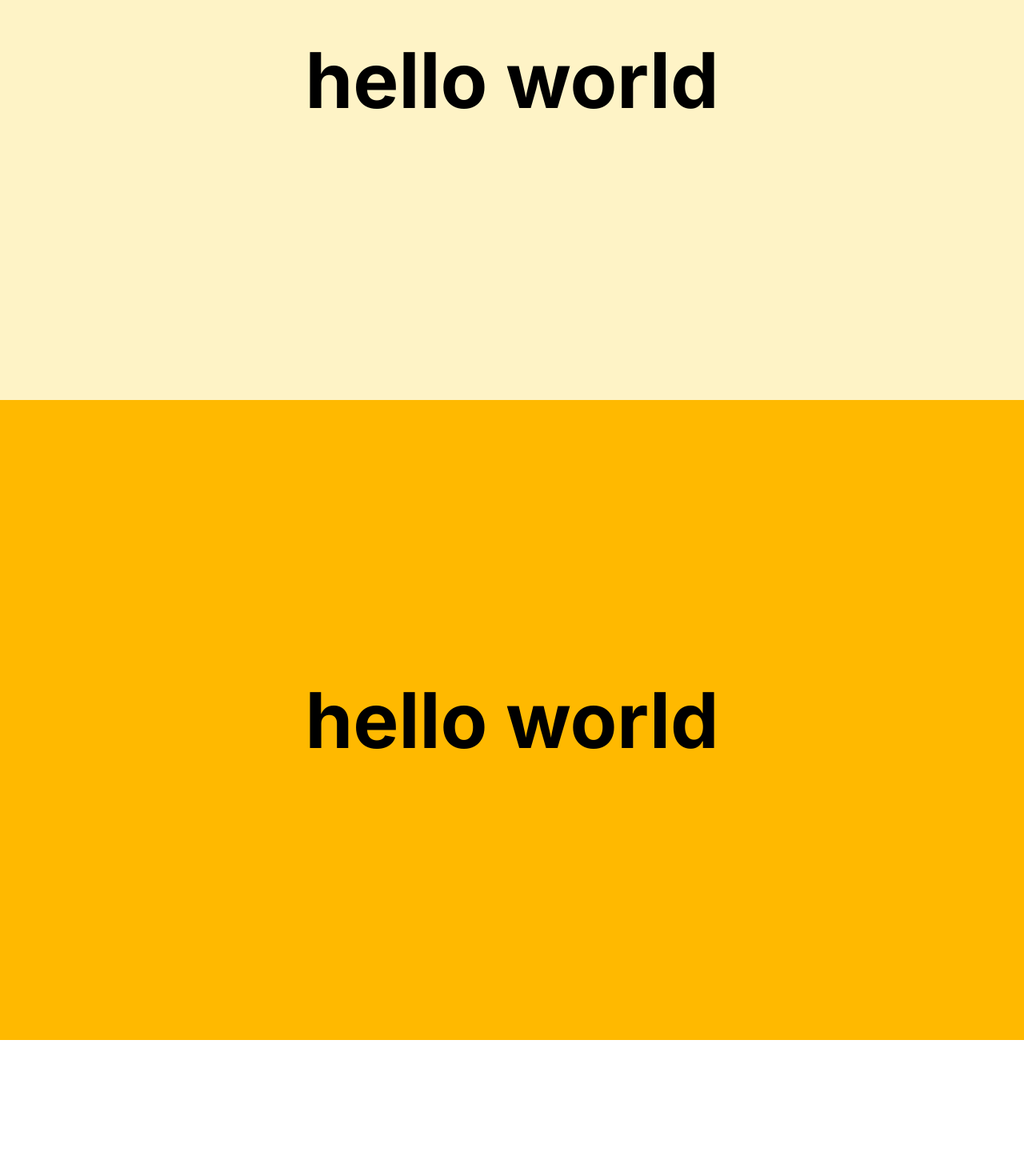
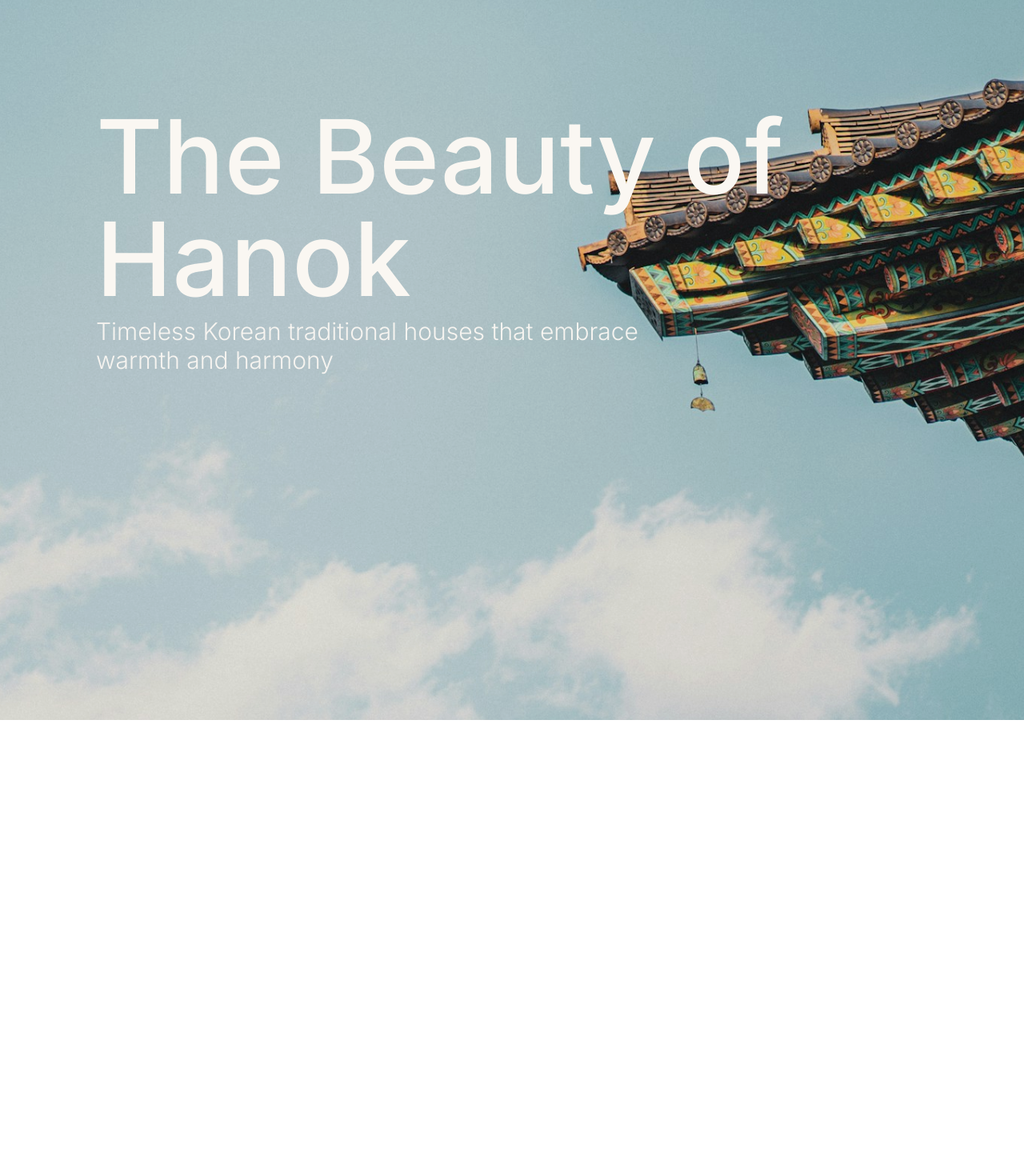
Before and after one commit to Elmosius/Hanok, a Vue app: page / in a window 1280 px wide. Shown: the part 300-1770 px from the top of the page at 80% size. Before the commit the page ends 1600 px from the top, so only its background shows below. Built offline with nearby package versions, Linux system fonts and the light colour scheme.

Commit message:
feat: add hero section

```diff
--- a/src/App.vue
+++ b/src/App.vue
@@ -5,6 +5,7 @@ import Navbar from "./components/Navbar";
 import { useScrollLock } from "./utils/scrollLock.ts";
 import { ScrollTrigger } from "gsap/ScrollTrigger";
 import { VueLenis } from "lenis/vue";
+import Hero from "./components/Hero";
 
 const lenisRef = ref();
 const { lock, unlock } = useScrollLock();
@@ -27,7 +28,7 @@ const toggleNav = () => {
       scale: 1.5,
       duration: 1.5,
       ease: "power4.inOut",
-      delay: 0.1,
+      delay: 0.2,
     });
   } else {
     unlock();
@@ -36,7 +37,7 @@ const toggleNav = () => {
       x: 0,
       y: 0,
       scale: 1,
-      duration: 1.5,
+      duration: 1.2,
       ease: "power4.inOut",
     });
   }
@@ -67,20 +68,7 @@ onMounted(() => {
   <Navbar @toggle-nav="toggleNav" :open-nav="openNav" />
 
   <main class="relative overflow-hidden origin-top-left" ref="main">
-    <section class="relative h-screen overflow-hidden bg-amber-100" id="home">
-      <h1 class="text-8xl h-screen font-bold flex justify-center items-center">
-        hello world
-      </h1>
-    </section>
-
-    <section
-      class="relative h-screen overflow-hidden bg-amber-400"
-      id="architecture"
-    >
-      <h1 class="text-8xl h-screen font-bold flex justify-center items-center">
-        hello world
-      </h1>
-    </section>
+    <Hero />
   </main>
 </template>
 
--- /dev/null
+++ b/src/components/Hero/Hero.vue
@@ -0,0 +1,60 @@
+<script setup lang="ts">
+import { IMAGE_HERO } from "../../constans";
+import gsap from "gsap";
+import { onMounted, ref } from "vue";
+import { ScrollTrigger } from "gsap/ScrollTrigger";
+const imgHeroRef = ref<HTMLElement | null>(null);
+
+onMounted(() => {
+  gsap.registerPlugin(ScrollTrigger);
+
+  if (!imgHeroRef.value) return;
+
+  gsap.fromTo(
+    imgHeroRef.value,
+    {
+      yPercent: -15,
+    },
+    {
+      yPercent: 15,
+      ease: "none",
+      scrollTrigger: {
+        trigger: document.documentElement,
+        start: "top top",
+        end: "bottom top",
+        scrub: 1,
+        markers: true,
+      },
+    },
+  );
+});
+</script>
+
+<template>
+  <section class="relative h-screen lg:h-[150vh] overflow-hidden" id="home">
+    <div class="w-full h-full relative">
+      <div
+        class="h-full px-15 md:px-30 container mx-auto absolute inset-0 z-10 flex flex-col gap-y-2 justify-center"
+      >
+        <h1 class="text-5xl md:text-7xl lg:text-9xl text-primary font-medium">
+          The Beauty of Hanok
+        </h1>
+        <p class="md:text-xl lg:text-3xl text-primary/95 font-light">
+          Timeless Korean traditional houses that embrace <br />
+          warmth and harmony
+        </p>
+      </div>
+
+      <img
+        ref="imgHeroRef"
+        :src="IMAGE_HERO"
+        alt="home"
+        class="w-full h-[120%] object-cover brightness-90 z-5"
+      />
+    </div>
+  </section>
+
+  <section class="h-screen"></section>
+</template>
+
+<style scoped></style>
--- /dev/null
+++ b/src/components/Hero/index.ts
@@ -0,0 +1,3 @@
+import Hero from "./Hero.vue";
+
+export default Hero;
--- a/src/constans/index.ts
+++ b/src/constans/index.ts
@@ -1,9 +1,10 @@
-import architecture from '/images/architectures/1.jpg';
-import interior from '/images/interiors/1.jpg';
-import gallery from '/images/galleries/1.jpg';
+import architecture from "/images/architectures/1.jpg";
+import interior from "/images/interiors/1.jpg";
+import gallery from "/images/galleries/1.jpg";
+import home from "/images/home.jpg";
+import hero from "/images/hero.jpg";
 
-import home from '/images/home.jpg';
-
+export const IMAGE_HERO = hero;
 export const IMAGE_INTERIOR = [interior];
 export const IMAGE_ARCHITECTURE = [architecture];
 export const IMAGE_GALLERY = [gallery];
--- a/src/styles/global.css
+++ b/src/styles/global.css
@@ -17,7 +17,7 @@
 }
 
 @layer components {
-  btn {
+  button {
     @apply cursor-pointer;
   }
 
```
Also changed, not shown: public/images/hero.jpg (added).
